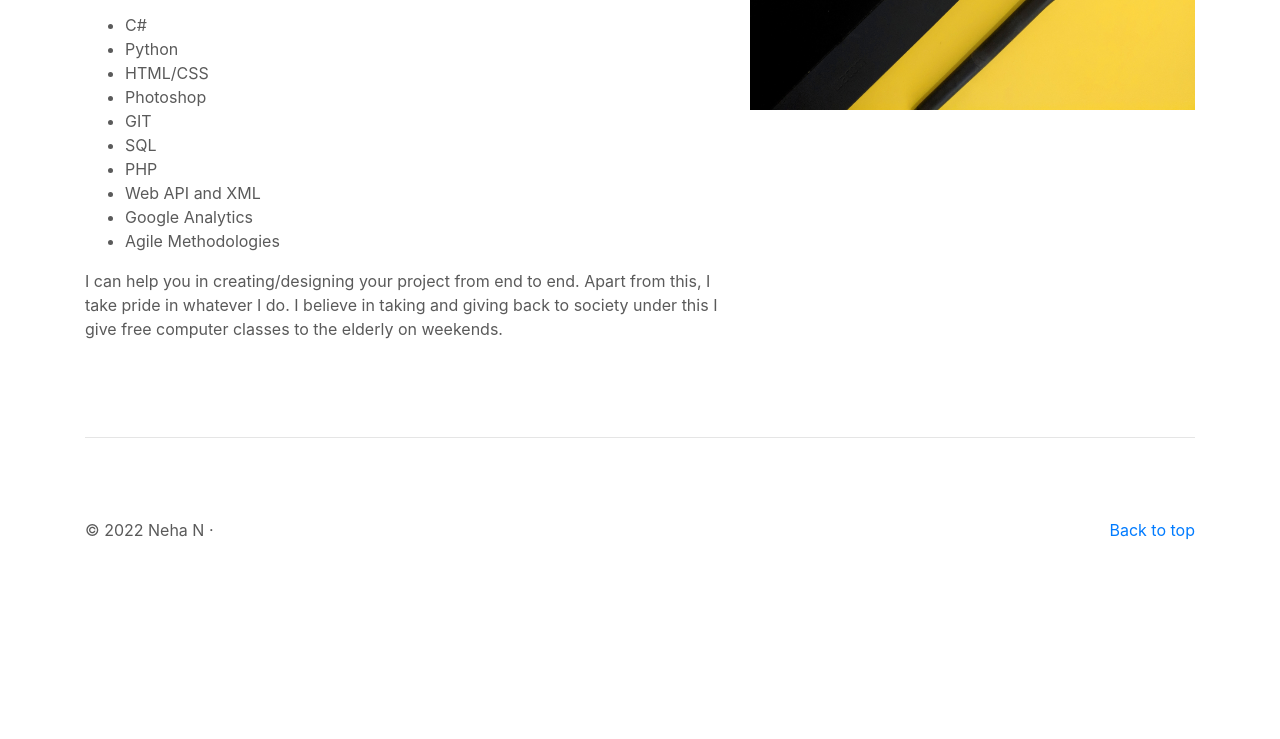
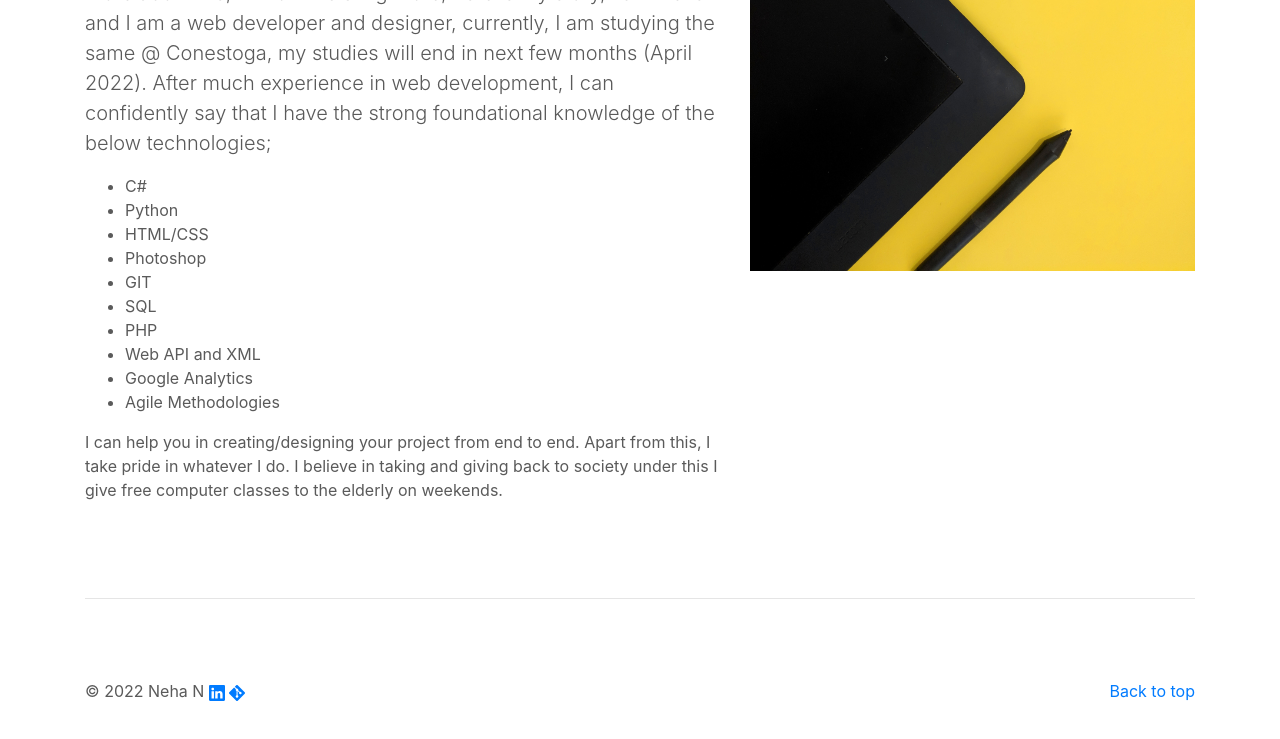
Before and after one commit to nehadesign/n, a plain HTML site: page aboutus.html in a window 1280 px wide. Shown: the part 531-1270 px from the top of the page. Before the commit the page ends 1137 px from the top, so only its background shows below. Drawn offline with nearby package versions, Linux system fonts and the light colour scheme.

Commit message:
Change is margin

```diff
--- a/aboutus.html
+++ b/aboutus.html
@@ -62,7 +62,7 @@
     <div class="container marketing">
 
       <!-- START THE FEATURETTES -->
-
+      <hr class="featurette-divider" />
       <div class="row featurette">
         <div class="col-md-7">
           <h2 class="featurette-heading">
@@ -106,11 +106,18 @@
     </div>
     <!-- /.container -->
 
+
    <!-- FOOTER -->
    <footer class="container">
+
     <p class="float-right"><a href="#">Back to top</a></p>
     <p>
-        &copy; 2022 Neha N &middot;
+      &copy; 2022 Neha N  <a class="" href="https://www.linkedin.com/in/neha-n-0170ab204/"><svg xmlns="http://www.w3.org/2000/svg" width="16" height="16" fill="currentColor" class="bi bi-linkedin" viewBox="0 0 16 16">
+        <path d="M0 1.146C0 .513.526 0 1.175 0h13.65C15.474 0 16 .513 16 1.146v13.708c0 .633-.526 1.146-1.175 1.146H1.175C.526 16 0 15.487 0 14.854V1.146zm4.943 12.248V6.169H2.542v7.225h2.401zm-1.2-8.212c.837 0 1.358-.554 1.358-1.248-.015-.709-.52-1.248-1.342-1.248-.822 0-1.359.54-1.359 1.248 0 .694.521 1.248 1.327 1.248h.016zm4.908 8.212V9.359c0-.216.016-.432.08-.586.173-.431.568-.878 1.232-.878.869 0 1.216.662 1.216 1.634v3.865h2.401V9.25c0-2.22-1.184-3.252-2.764-3.252-1.274 0-1.845.7-2.165 1.193v.025h-.016a5.54 5.54 0 0 1 .016-.025V6.169h-2.4c.03.678 0 7.225 0 7.225h2.4z"/>
+      </svg></a>
+      <a class="" href="https://github.com/nehadesign"><svg xmlns="http://www.w3.org/2000/svg" width="16" height="16" fill="currentColor" class="bi bi-git" viewBox="0 0 16 16">
+        <path d="M15.698 7.287 8.712.302a1.03 1.03 0 0 0-1.457 0l-1.45 1.45 1.84 1.84a1.223 1.223 0 0 1 1.55 1.56l1.773 1.774a1.224 1.224 0 0 1 1.267 2.025 1.226 1.226 0 0 1-2.002-1.334L8.58 5.963v4.353a1.226 1.226 0 1 1-1.008-.036V5.887a1.226 1.226 0 0 1-.666-1.608L5.093 2.465l-4.79 4.79a1.03 1.03 0 0 0 0 1.457l6.986 6.986a1.03 1.03 0 0 0 1.457 0l6.953-6.953a1.031 1.031 0 0 0 0-1.457"/>
+      </svg></a>
     </p>
   </footer>
   </main>
```
Lines whose indentation alone changed are shown as unchanged.
